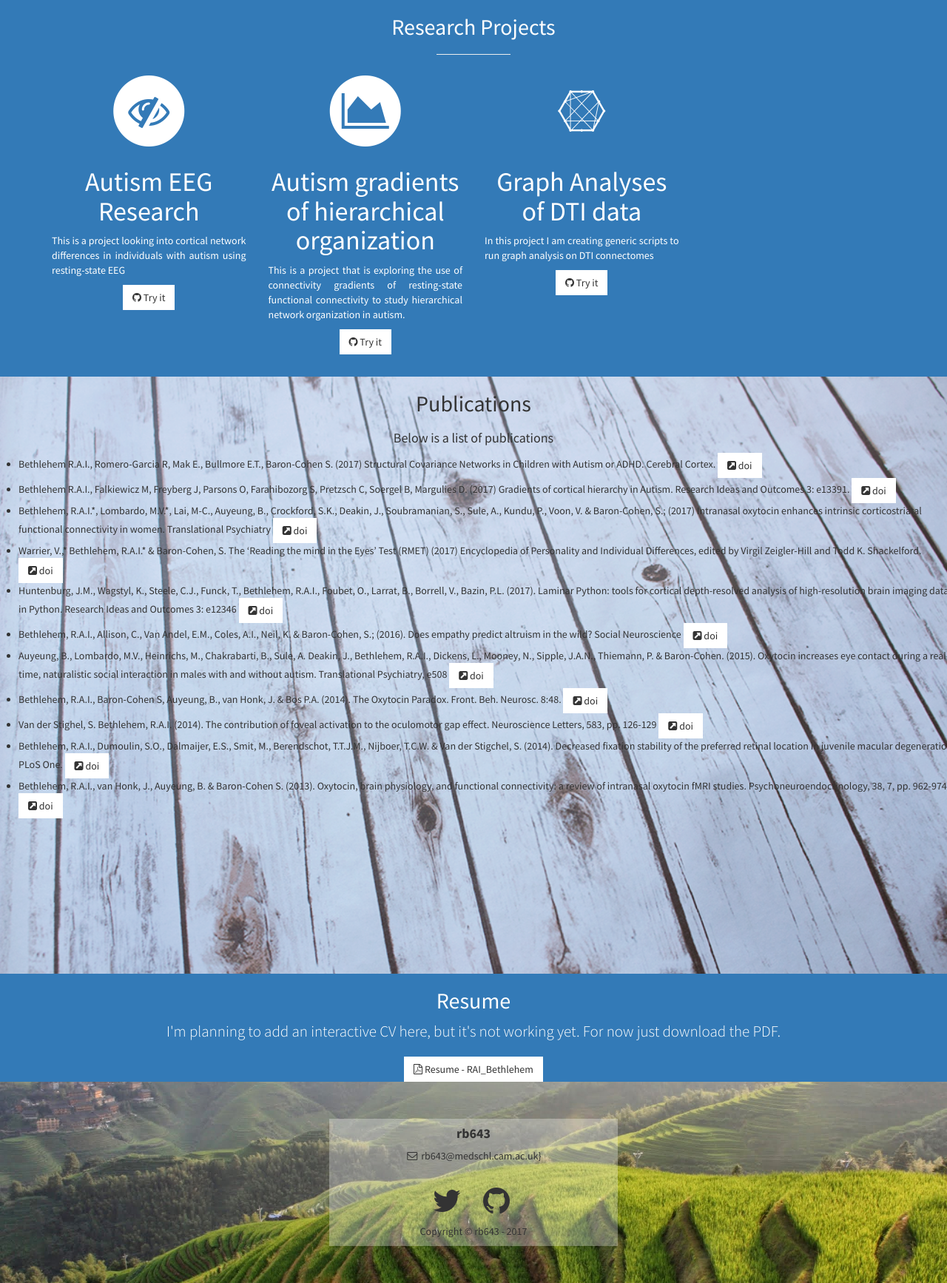
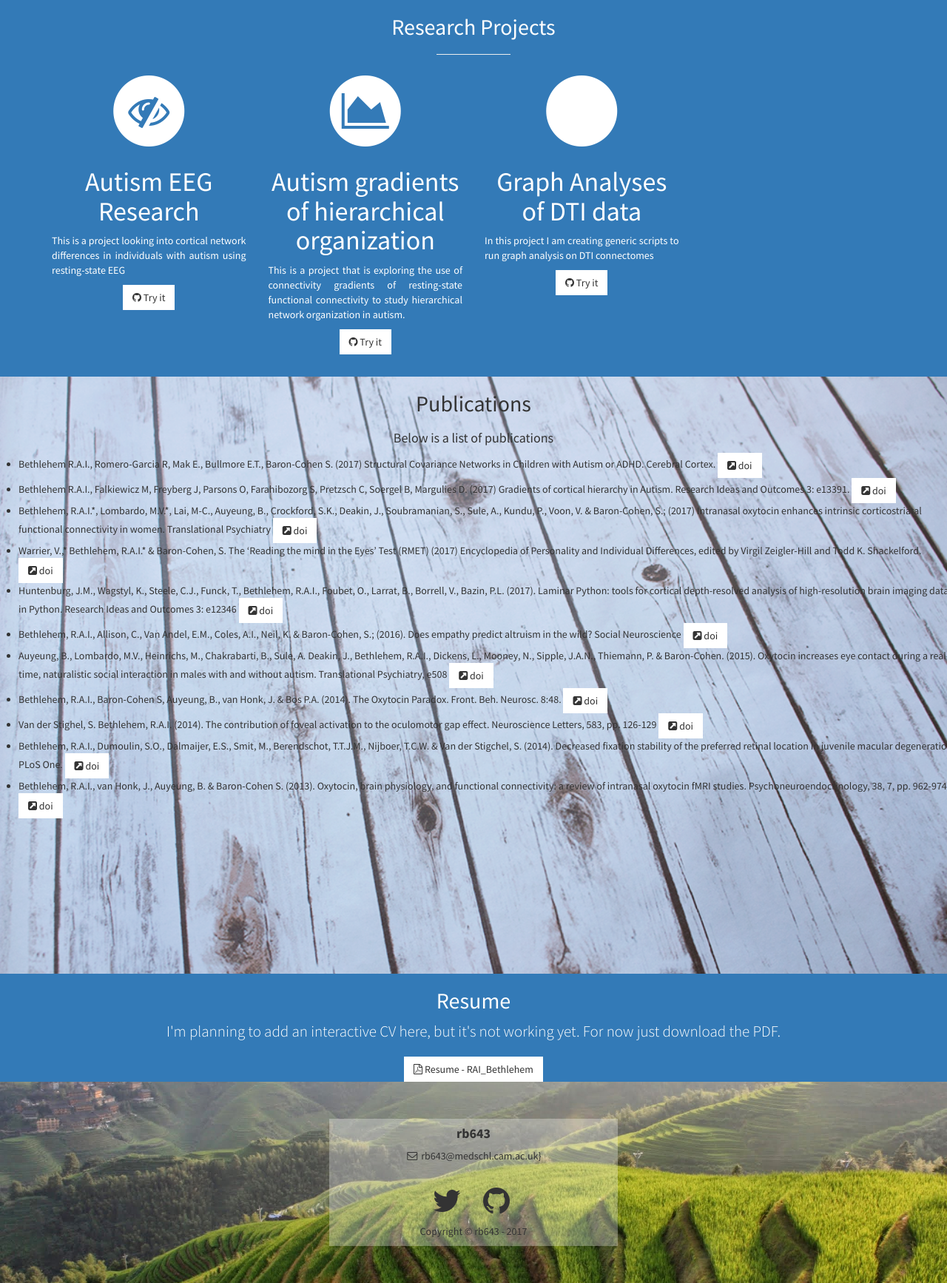
Before and after one commit to rb643/raibethlehem.github.io, a Jekyll site: the page built from index.html, in a window 1280 px wide. Shown: the part 900-2634 px from the top of the page at 74% size. Built offline with Jekyll 4.4.1, drawn with Linux system fonts in a browser that asks for light colours.

Commit message:
Update projects.html

```diff
--- a/_includes/_html/projects.html
+++ b/_includes/_html/projects.html
@@ -39,7 +39,8 @@
           <div class="col-md-3 col-sm-6">
             <div class="research-item">
               <span class="fa-stack fa-4x">
-                <i class="fa fa-connectdevelop"></i>
+                <i class="fa fa-circle fa-stack-2x"></i>
+                <i class="fa fa-connectdevelop" aria-hidden="true"></i>
               </span>
               <!-- The content for these is in the markdown files -->
               {% capture my-include %}{% include dti.md %}{% endcapture %}
```
